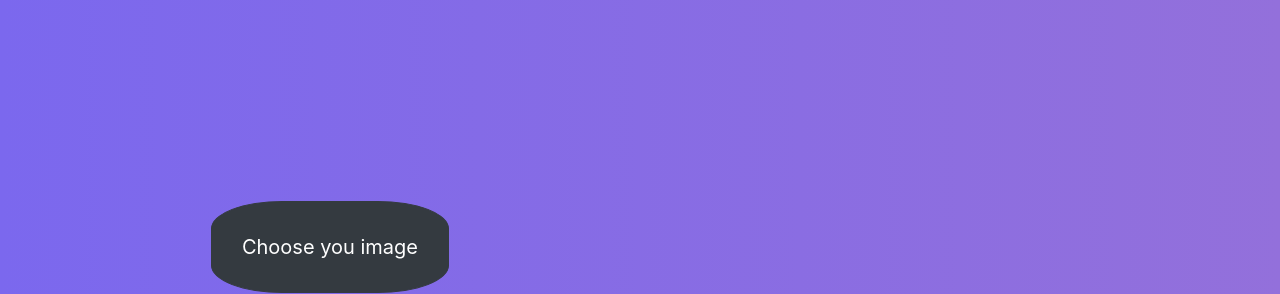
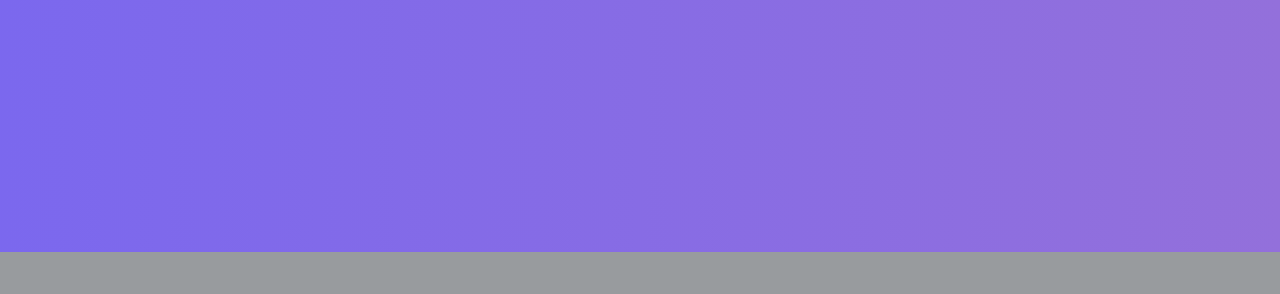
Before and after one commit to george951/ShowMeMore, a Flask app: page / in a window 1280 px wide. Shown: the part 548-842 px from the top of the page. After the commit the page ends 800 px from the top, so only its background shows below. Run offline with Flask 2, Linux system fonts and the light colour scheme; a user stored in the database is signed in; parts of the project's set-up code (start-up, migrations or seed data) failed here and were passed over; some libraries are stand-ins or nearby versions.

Commit message:
Deleting the CSS part from HTML

```diff
--- a/src/templates/home.html
+++ b/src/templates/home.html
@@ -5,37 +5,7 @@ ShowMeMore
 {% endblock  %}
 
 {% block content%}
-<style>
-   @import url('https://fonts.googleapis.com/css2?family=Playfair+Display:wght@600&display=swap');
-   @media screen and (max-width: 320px) {
-       body {
-           font-size:1.8em;
-       }
-   }
-
-   body {
-       background-image:linear-gradient(to left, #9370DB, #7B68EE)
-   }
-
-   h1 {
-        font-family:"Payfair Display", serif;
-        text-align: center;
-        margin-top:10px;
-   }
-
-   p{
-       font-family: "Payfair Display",serif;
-       text-align: left;
-    }
-
-    .button-image {
-        position: absolute;
-        right:830px;
-        margin-top:200px;
-    }
-
-</style>
-
+<link rel="stylesheet" href="/static/css/home.css">
 <h1><b>About The App</b></h1>
 <hr>
 <table style="width:100%">
@@ -51,15 +21,10 @@ ShowMeMore
     </tr>
     <tr>
         <th>
-            <img style="border-radius: 20%;" src="{{url_for('static', filename='image.jpeg')}}">
+            <img style="border-radius: 20%;" src="{{url_for('static', filename='pre-uploaded_images/image.jpeg')}}">
         </th>
         <th>
-            <img style="border-radius: 20%;" src="{{url_for('static', filename='expected_image.png')}}">
-        </th>
-    </tr>
-    <tr>
-        <th class="button-image">
-            <button style="border-radius:30%;padding:30px;" class="btn btn-dark btn-lg">Choose you image</button>
+            <img style="border-radius: 20%;" src="{{url_for('static', filename='pre-uploaded_images/expected_image.png')}}">
         </th>
     </tr>
 </table>
```
